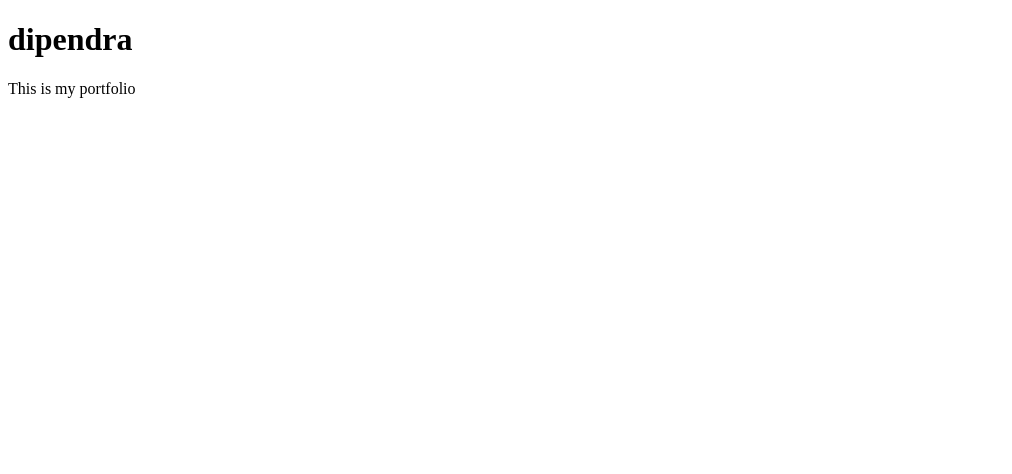
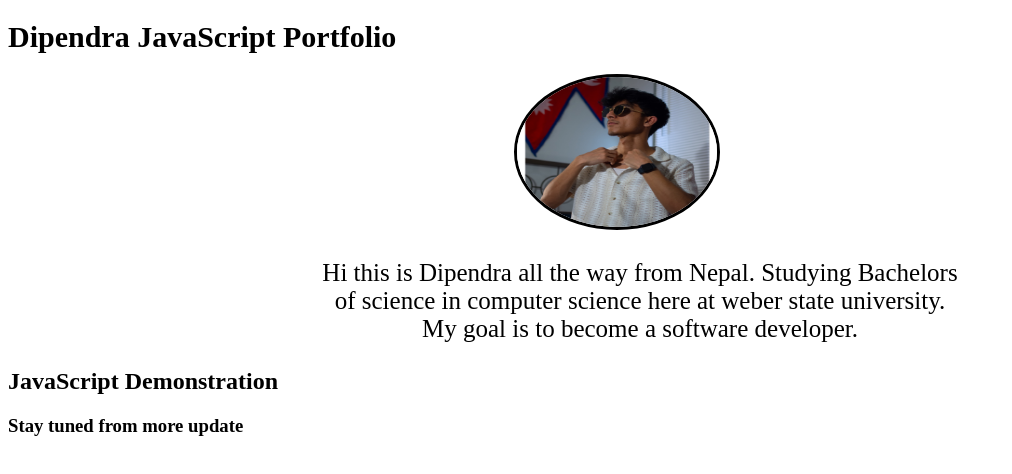
Before and after one commit to Dipeshjr/dipeshjr.github.io, a plain HTML site: page index.html in a window 1280 px wide. Shown: the whole page, without its empty margins (0-1012 px from the left). Drawn offline with Linux system fonts and the light colour scheme.

Commit message:
add: css and some changes

```diff
--- a/index.html
+++ b/index.html
@@ -3,10 +3,18 @@
 <head>
     <meta charset="UTF-8">
     <meta name="viewport" content="width=device-width, initial-scale=1.0">
+    <link rel="stylesheet" href="style.css">
     <title>dipendra</title>
 </head>
 <body>
-    <h1>dipendra</h1>
-    <p>This is my portfolio</p>
+    <h1>Dipendra JavaScript Portfolio</h1>
+    <img src="image/me.jpeg" alt="dipendra">
+    <p>
+        Hi this is Dipendra all the way from Nepal. Studying Bachelors <br>
+        of science in computer science here at weber state university.<br>
+         My goal is to become a software developer.
+    </p>
+    <h2>JavaScript Demonstration</h2>
+    <h3>Stay tuned from more update</h3>
 </body>
 </html>
--- /dev/null
+++ b/style.css
@@ -0,0 +1,18 @@
+h1{
+    font-size: 30px;
+    text-align: left;
+    margin-top: 20px;
+}
+
+img{
+    height: 150px;
+    width: 200px;
+    border: 3px solid black;
+    border-radius: 50%;
+    margin-left: 40%;
+}
+
+p{
+    text-align: center;
+    font-size: 25px;
+}
```
Also changed, not shown: image/me.jpeg (added).
